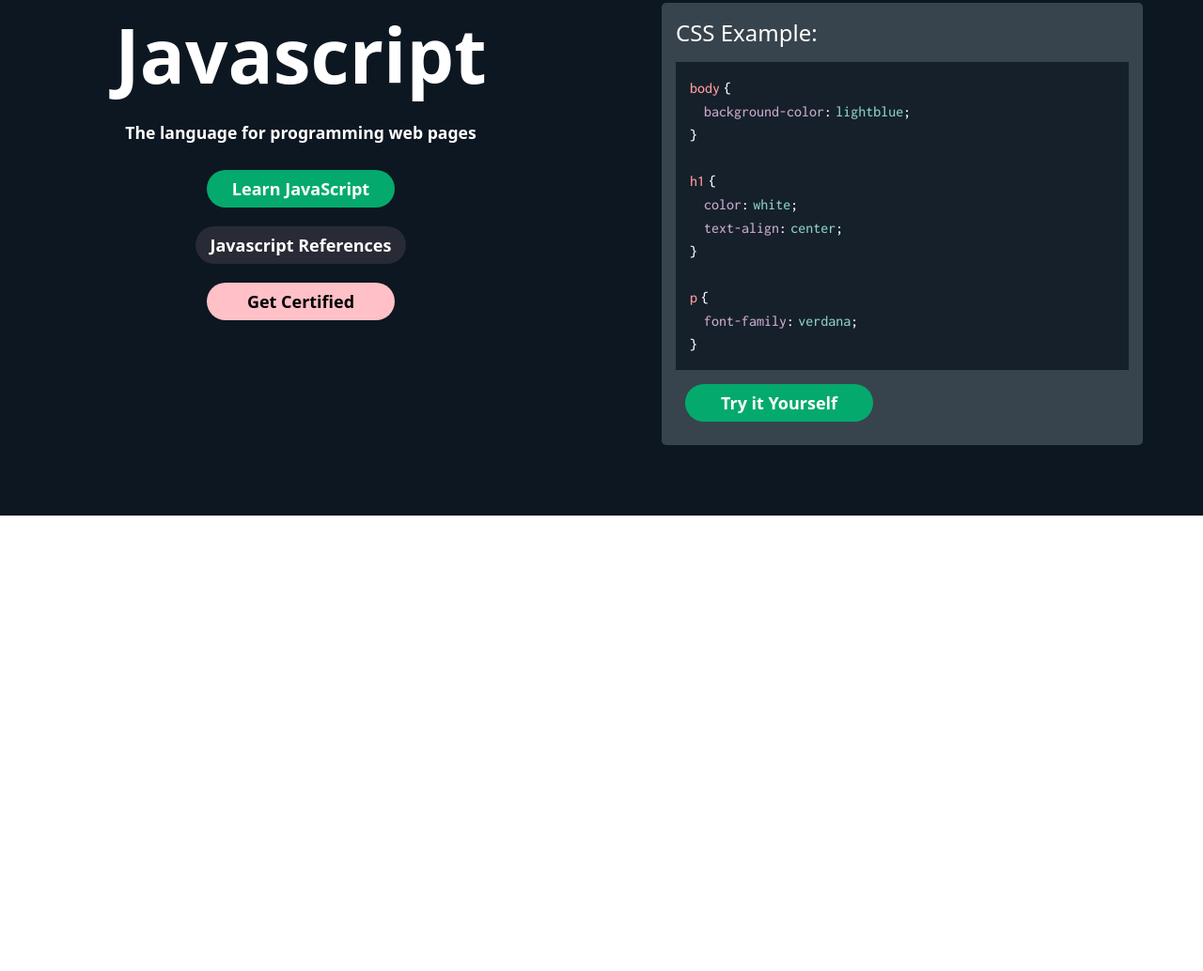
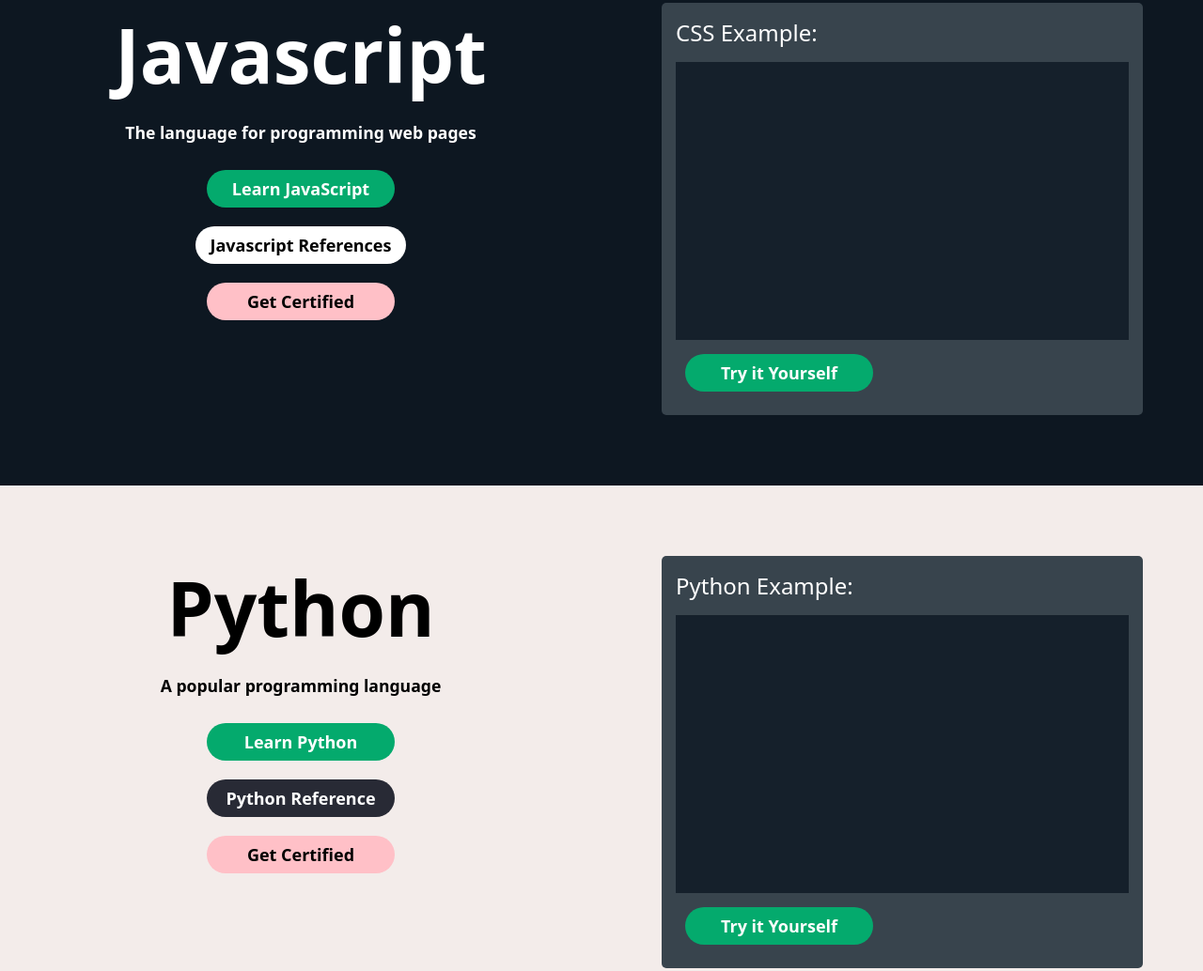
Before and after one commit to LordCail1/W3HomePage, a plain HTML site: page index.html in a window 1280 px wide. Shown: the part 1906-2940 px from the top of the page at 94% size. Before the commit the page ends 2455 px from the top, so only its background shows below. Drawn offline with Linux system fonts and the light colour scheme.

Commit message:
Created the rest of card presentations

```diff
--- a/css/_buttons.scss
+++ b/css/_buttons.scss
@@ -11,10 +11,6 @@ button {
 .green-button {
     @include generalButtonShape;
     @include presentationButton($btnGreen, $white);
-    border-radius: $btnRadius;
-    font-size: $btnFontsize;
-    font-weight: $thickWeight;
-    padding: $btnPadding;
     &:hover {
         background-color: $btnHoverGreen;
     }
@@ -23,10 +19,6 @@ button {
 .yellow-button {
     @include generalButtonShape;
     @include presentationButton($btnYellow, $black);
-    border-radius: $btnRadius;
-    font-size: $btnFontsize;
-    font-weight: $thickWeight;
-    padding: $btnPadding;
     &:hover {
         background-color: $btnHoverYellow;
     }
@@ -35,10 +27,6 @@ button {
 .black-button {
     @include generalButtonShape;
     @include presentationButton($btnBlack, $white);
-    border-radius: $btnRadius;
-    font-size: $btnFontsize;
-    font-weight: $thickWeight;
-    padding: $btnPadding;
     &:hover {
         background-color: $btnHoverBlack;
     }
@@ -47,11 +35,15 @@ button {
 .pink-button {
     @include generalButtonShape;
     @include presentationButton($btnPink, $black);
-    border-radius: $btnRadius;
-    font-size: $btnFontsize;
-    font-weight: $thickWeight;
-    padding: $btnPadding;
     &:hover {
         background-color: $btnHoverPink;
     }
 }
+
+.white-button {
+    @include generalButtonShape;
+    @include presentationButton($btwnWhite, $black);
+    &:hover {
+        background-color: $btnHoverWhite;
+    }
+}
--- a/css/_presentation-card.scss
+++ b/css/_presentation-card.scss
@@ -1,19 +1,38 @@
-.html-language {
-    background-color: rgb(217,238,225);
-}
 
 .css-language {
     background-color: rgb(255,244,163);
 }
 
+.empty {
+    height: 296px;
+}
+
+.html-language {
+    background-color: rgb(217,238,225);
+}
+
 .javascript-language {
     background-color: rgb(13,23,33);
+
     h1 {
         color: white;
     }
+
     p {
         color: white;
     }
+}
+
+.python-language {
+    background-color: rgb(243,236,234);
+}
+
+
+.sql-language {
+    background-color: rgb(150,212,212);
+
+
+
 }
 
 .presentation-card {
--- a/css/_variables.scss
+++ b/css/_variables.scss
@@ -3,15 +3,17 @@ $black: black;
 $white: rgb(255, 255, 255);
 
 /*button Colors*/
+$btnBlack: rgb(40,42,53);
 $btnGreen: rgb(4, 170, 109);
 $btnPink: rgb(255, 192, 199);
 $btnYellow: rgb(255, 244, 163);
-$btnBlack: rgb(40,42,53);
+$btwnWhite: rgb(255,255,255);
 
 /*Hover Colors*/
 $btnHoverBlack: #000;
 $btnHoverGreen: rgb(5, 152, 98);
 $btnHoverPink: rgb(255, 179, 187);
+$btnHoverWhite: rgba(231, 233, 235, 1);
 $btnHoverYellow: rgb(255, 240, 128);
 
 /*buttons*/
@@ -32,7 +34,11 @@ $mobile-max-width: 320px;
 
 @mixin presentationButton($background-color, $color) {
     background-color: $background-color;
+    border-radius: $btnRadius;
     color: $color;
+    font-size: $btnFontsize;
+    font-weight: $thickWeight;
+    padding: $btnPadding;
 }
 
 @mixin generalButtonShape {
--- a/index.html
+++ b/index.html
@@ -223,46 +223,83 @@
                 <h1>Javascript</h1>
                 <p>The language for programming web pages</p>
                 <button class="green-button">Learn JavaScript</button>
-                <button class="black-button">Javascript References</button>
+                <button class="white-button">Javascript References</button>
                 <button class="pink-button">Get Certified</button>
             </article>
             <article class="presentation-card-example">
                 <div class="presentation-card-example-container">
                     <h3>CSS Example:</h3>
-                    <div class="example-container">
-                        <span class="red-textColor">body</span>
-                        <span class="white-textColor">&#123;</span>
-                        <br>
-                        <span class="purple-textColor indent-1">background-color</span><span class="white-colorText">:</span>
-                        <span class="green-textColor">lightblue</span><span class="white-textColor">;</span>
-                        <br>
-                        <span class="white-textColor">&#125</span>
-                        <br>
-                        <br>
-                        <span class="red-textColor">h1</span>
-                        <span class="white-textColor">&#123;</span>
-                        <br>
-                        <span class="purple-textColor indent-1">color</span></span><span class="white-colorText">:</span>
-                        <span class="green-textColor">white</span><span class="white-textColor">;</span>
-                        <br>
-                        <span class="purple-textColor indent-1">text-align</span></span><span class="white-colorText">:</span>
-                        <span class="green-textColor">center</span><span class="white-textColor">;</span>
-                        <br>
-                        <span class="white-textColor">&#125</span>
-                        <br>
-                        <br>
-                        <span class="red-textColor">p</span>
-                        <span class="white-textColor">&#123;</span>
-                        <br>
-                        <span class="purple-textColor indent-1">font-family</span></span><span class="white-colorText">:</span>
-                        <span class="green-textColor">verdana</span><span class="white-textColor">;</span>
-                        <br>
-                        <span class="white-textColor">&#125</span>
+                    <div class="example-container empty">
                     </div>
                     <button class="green-button">Try it Yourself</button>
                 </div>
             </article>
         </section>
+
+        <!--Python Programming Language Presentation Card-->
+        <section class="presentation-card python-language">
+            <article class="presentation-card-title">
+                <h1>Python</h1>
+                <p>A popular programming language</p>
+                <button class="green-button">Learn Python</button>
+                <button class="black-button">Python Reference</button>
+                <button class="pink-button">Get Certified</button>
+            </article>
+            <article class="presentation-card-example">
+                <div class="presentation-card-example-container">
+                    <h3>Python Example:</h3>
+                    <div class="example-container empty">
+                    </div>
+                    <button class="green-button">Try it Yourself</button>
+                </div>
+            </article>
+        </section>
+
+        <!--SQL Programming Language Presentation Card-->
+        <section class="presentation-card sql-language">
+            <article class="presentation-card-title">
+                <h1>SQL</h1>
+                <p>A language for accessing databases</p>
+                <button class="green-button">Learn SQL</button>
+                <button class="black-button">SQL Reference</button>
+                <button class="pink-button">Get Certified</button>
+            </article>
+            <article class="presentation-card-example">
+                <div class="presentation-card-example-container">
+                    <h3>SQL Example:</h3>
+                    <div class="example-container empty">
+                    </div>
+                    <button class="green-button">Try it Yourself</button>
+                </div>
+            </article>
+        </section>
+
+
+
+
+
+
+
+
+
+
+
+
+
+
+
+
+
+
+
+
+
+
+
+
+
+
+
     </main>
 
     <script src="./index.js"></script>
```
Also changed, not shown: css/styles.css, 1 other file.
